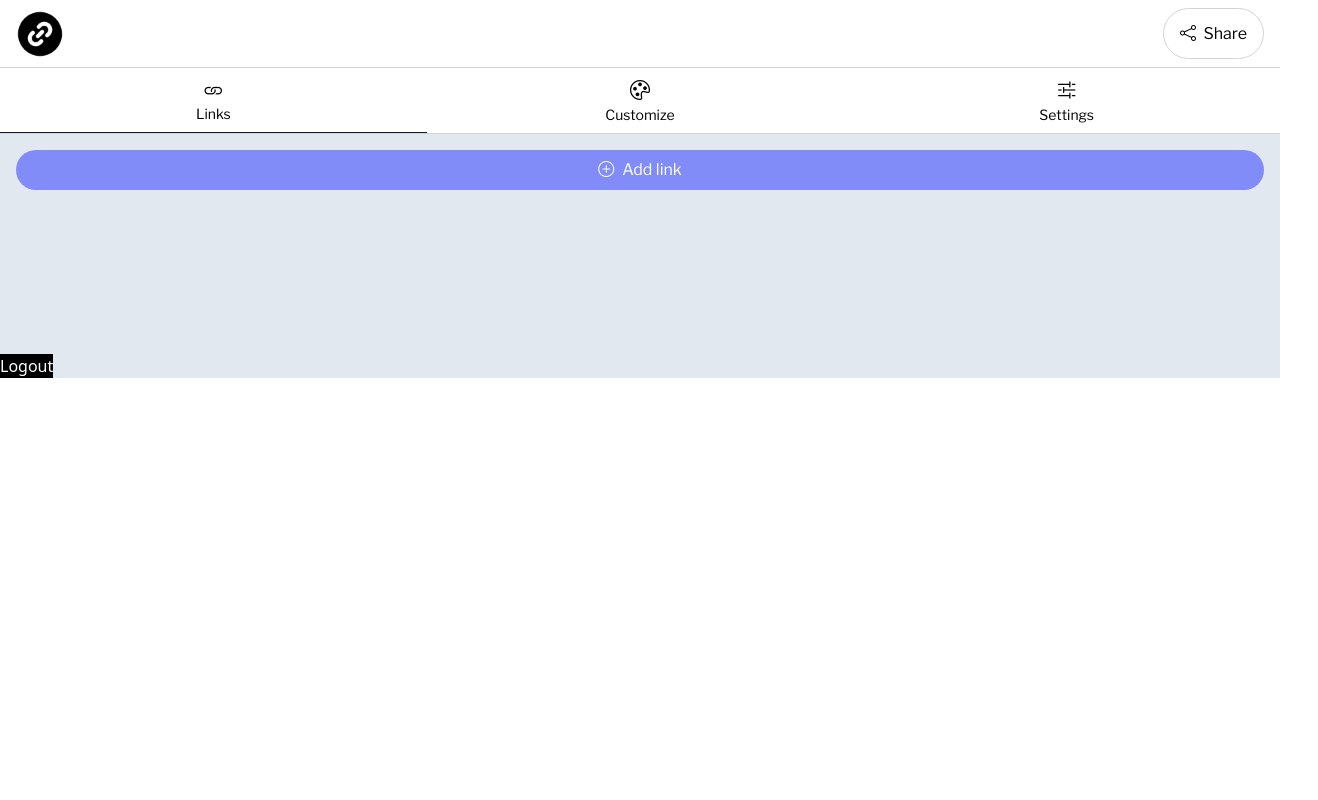
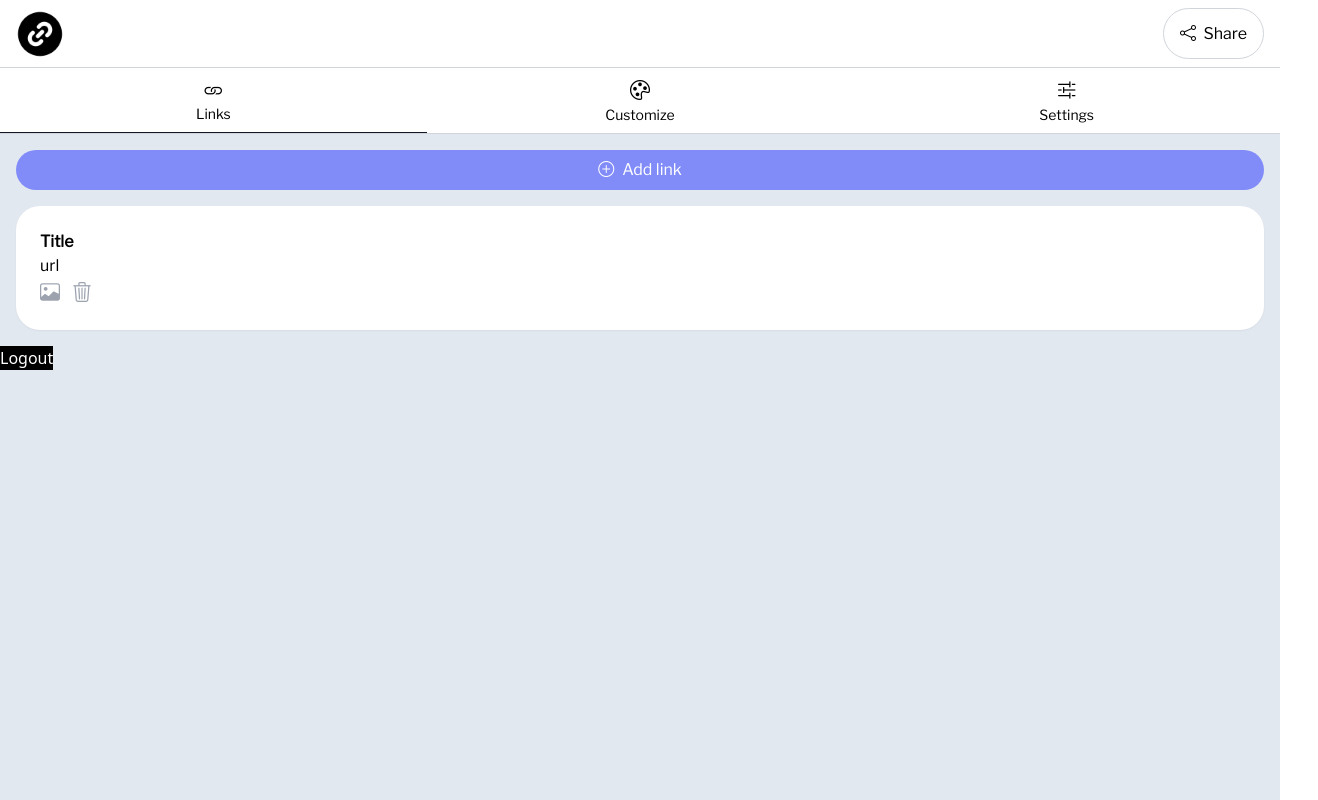
Before and after one commit to realnifty/links-in-bio, a React (Create React App) app in the folder client/: page /dashboard in a window 1280 px wide. Shown: the whole page, 1318 px wide, since content can reach past the window. Built offline with nearby package versions, Linux system fonts and the light colour scheme; sample sign-in values are in the browser's storage; a web font is replaced by a local one.

Commit message:
link form complete

```diff
--- a/client/src/components/LinkForm/index.js
+++ b/client/src/components/LinkForm/index.js
@@ -1,9 +1,8 @@
 const LinkForm = (props) => {
-
   const {linkFormVisible, toggleLinkForm} = props
 
 	return (
-    <div className={`bg-white rounded-3xl p-6 shadow-sm flex flex-col ${linkFormVisible ? 'fade-in visible' : 'fade-in'}`}>
+    <div className={`bg-white rounded-3xl p-6 mb-4 shadow-sm flex flex-col ${linkFormVisible ? 'link-form-visible' : 'link-form'}`}>
       <div className="flex justify-between">
         <h1 className="font-bold">New link</h1>
         <button onClick={toggleLinkForm}><i className="bi bi-x-lg text-xl"></i></button>
@@ -21,7 +20,7 @@ const LinkForm = (props) => {
           <button><i className='bi bi-image pr-3'></i></button>
           {/* <button><i className='bi bi-trash3'></i></button> */}
 				</div>
-				<button className="font-lib text-white text-md py-1 px-3 bg-indigo-400 rounded-full">Save</button>
+				<button onClick={toggleLinkForm} className="font-lib text-white text-md py-1 px-3 bg-indigo-400 rounded-full">Add</button>
 			</div>
 		</div>
 	);
--- /dev/null
+++ b/client/src/components/MyLinks/index.js
@@ -0,0 +1,20 @@
+
+const MyLinks = () => {
+
+  return (
+    <div className='bg-white rounded-3xl p-6 w-full shadow-sm flex flex-col'>
+			<form className=''>
+				<h1 className='font-bold'>Title</h1>
+				<p>url</p>
+			</form>
+			<div className='flex justify-between'>
+        <div className="text-xl text-gray-400">
+          <button><i className='bi bi-image pr-3'></i></button>
+          <button><i className='bi bi-trash3'></i></button>
+				</div>
+			</div>
+		</div>
+  )
+}
+
+export default MyLinks
--- a/client/src/index.css
+++ b/client/src/index.css
@@ -23,3 +23,15 @@
   opacity: 1;
   transform: translateX(0);
 }
+
+.link-form {
+  opacity: 0;
+  transform: translateX(100%);
+  transition: opacity 0.7s, transform 0.5s;
+  display: none;
+}
+
+.link-form-visible {
+  opacity: 1;
+  transform: translateX(0);
+}
--- a/client/src/pages/Dashboard.js
+++ b/client/src/pages/Dashboard.js
@@ -5,6 +5,7 @@ import Auth from '../utils/auth';
 
 import logo from '../images/link.png';
 import LinkForm from '../components/LinkForm';
+import MyLinks from '../components/MyLinks';
 
 const Dashboard = () => {
 	const navigate = useNavigate();
@@ -34,9 +35,9 @@ const Dashboard = () => {
 	}, [navigate]);
 
 	return (
-		<main className={`h-screen fade-in ${fadeIn ? 'visible' : ''}`}>
+		<main className={`h-screen fade-in bg-slate-200 ${fadeIn ? 'visible' : ''}`}>
 			<div>
-				<div className='flex justify-between px-4 items-center py-2 divide-under'>
+				<div className='flex justify-between px-4 items-center py-2 divide-under bg-white'>
 					<img className='h-12' src={logo} alt='linkify logo' />
 					<div className='px-4 py-3 border border-gray-300 rounded-full'>
 						<button className='font-lib'>
@@ -44,7 +45,7 @@ const Dashboard = () => {
 						</button>
 					</div>
 				</div>
-				<div className='font-lib text-center flex divide-under items-center justify-around'>
+				<div className='font-lib text-center flex divide-under items-center justify-around bg-white'>
 					<div
 						className={`py-2 w-1/3 ${
 							activeTab === 'links' ? 'active-tab' : ''
@@ -74,7 +75,7 @@ const Dashboard = () => {
 					</div>
 				</div>
 			</div>
-			<div className='bg-slate-200'>
+			<div>
 				{activeTab === 'links' && (
 					<div className='flex flex-col items-center justify-center p-4 font-lib'>
 						<button
@@ -88,6 +89,7 @@ const Dashboard = () => {
 							linkFormVisible={linkFormVisible}
 							toggleLinkForm={toggleLinkForm}
 						/>
+						<MyLinks/>
 					</div>
 				)}
 				<button className='bg-black text-white' onClick={Auth.logout}>
```
